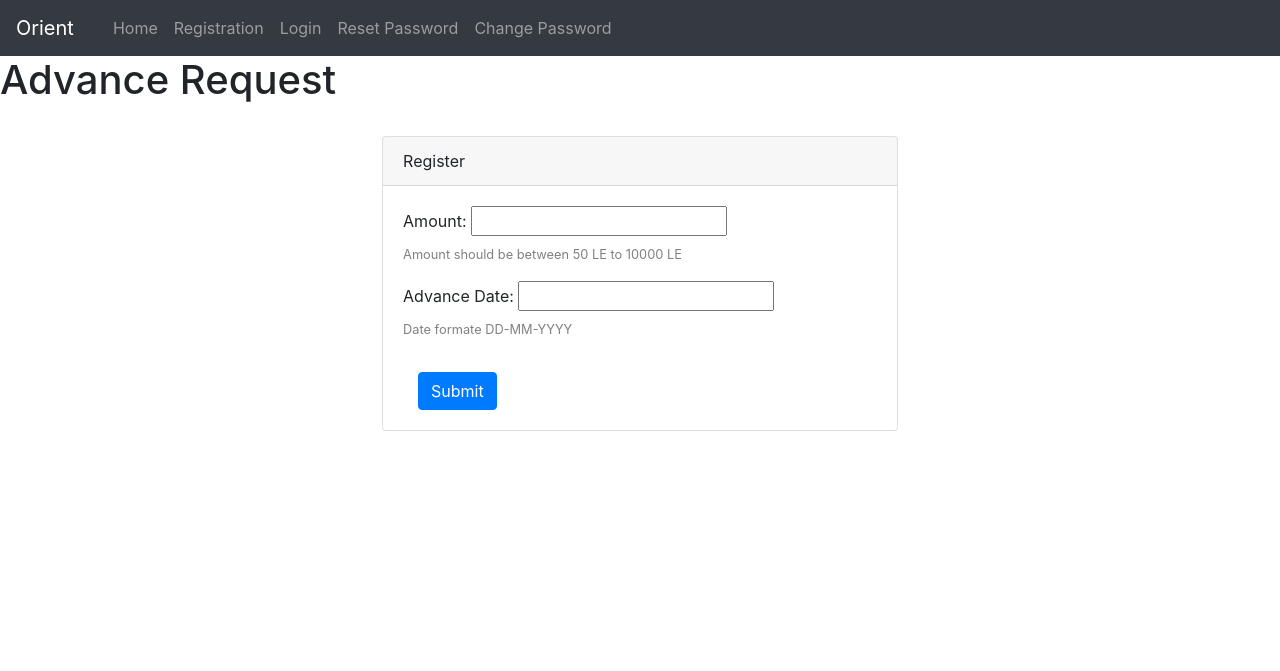
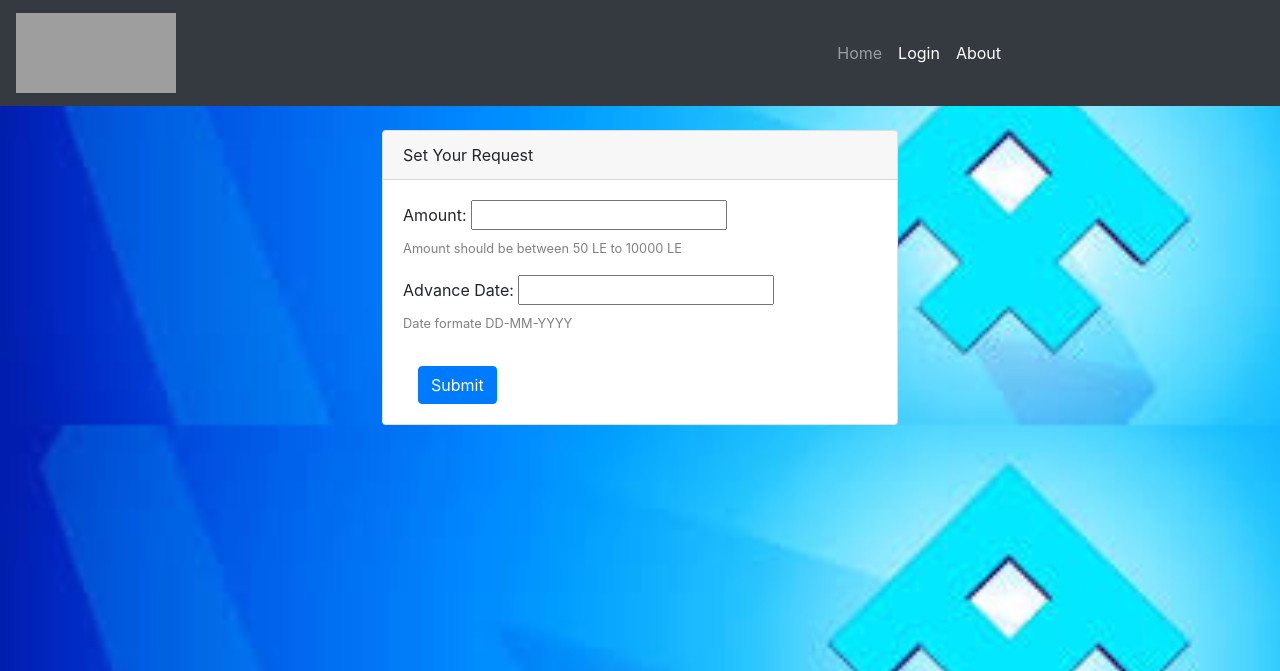
Before and after one commit to Shehab-Magdy/orient_project, a Django app: page /home/advance in a window 1280 px wide. Shown: the top 671 px of the page. Run offline with Django 3.2, Linux system fonts and the light colour scheme; some libraries are stand-ins or nearby versions; grey boxes are pictures that could not be loaded.

Commit message:
set logo and background

```diff
--- a/orient_advances/templates/about.html
+++ b/orient_advances/templates/about.html
@@ -2,7 +2,6 @@
 {% extends 'base.html' %} {% load crispy_forms_tags %} {% block title %}
 <title>About</title>
 {% endblock title %} {% block PageTitle %}
-<h1>About</h1>
 {% endblock PageTitle %} {% block Content %}
 
-{% block Content %}
+{% endblock Content %}
--- a/orient_advances/templates/base.html
+++ b/orient_advances/templates/base.html
@@ -1,3 +1,4 @@
+{% load static %}
 <!DOCTYPE html>
 <html lang="en">
     <head>
@@ -8,17 +9,24 @@
         <!-- Fonts -->
         <link rel="dns-prefetch" href="https://fonts.gstatic.com">
         <link href="https://fonts.googleapis.com/css?family=Raleway:300,400,600" rel="stylesheet" type="text/css">
-        <link rel="icon" href="Favicon.png">
+        <link rel="icon" href="{% static 'orient_advances/dist/img/Favicon.ico' %}">
         <!-- Bootstrap CSS -->
         <link rel="stylesheet" href="https://stackpath.bootstrapcdn.com/bootstrap/4.1.3/css/bootstrap.min.css">
+        <link rel="stylesheet" href="{% static "orient_advances/dist/css/styles.min.css" %}">
 
     {% block title %}
     <title>Registration</title>
     {% endblock title %}
 
+    <style>
+      body {
+         background-image: url({% static "orient_advances/dist/img/images.jpg" %});
+           background-size: cover;
+            }
+</style>
     </head>
     <body>
-      <nav class="navbar navbar-expand-lg navbar-dark bg-dark sticky-top">
+      <!-- <nav class="navbar navbar-expand-lg navbar-dark bg-dark sticky-top">
         <a class="navbar-brand" href="{% url 'home' %}">Orient</a>
         <button class="navbar-toggler" type="button" data-toggle="collapse" data-target="#navbarSupportedContent" aria-controls="navbarSupportedContent" aria-expanded="false" aria-label="Toggle navigation">
           <span class="navbar-toggler-icon"></span>
@@ -55,7 +63,40 @@
             </li>
           </ul>
         </div>
+      </nav> -->
+      <nav class="navbar navbar-expand-lg navbar-dark bg-dark sticky-top">
+        <a class="navbar-brand" href="{% url 'home' %}"><img data-bs-hover-animate="pulse" src="{% static "orient_advances/dist/img/logo.png" %}" width="160" height="80"></a>
+        <button class="navbar-toggler" type="button" data-toggle="collapse" data-target="#navbarSupportedContent" aria-controls="navbarSupportedContent" aria-expanded="false" aria-label="Toggle navigation">
+          <span class="navbar-toggler-icon"></span>
+        </button>
+
+        <div class="collapse navbar-collapse col-md-8" id="navbarSupportedContent">
+          <ul class="navbar-nav ml-auto">
+            <li class="nav-item">
+              <a class="nav-link" href="{% url 'home' %}">Home <span class="sr-only">(current)</span></a>
+            </li>
+            {% if user.is_authenticated %}
+            <li class="nav-item">
+              <li class="nav-item" role="presentation"><a class="nav-link active" href="{% url 'profile' %}">Profile</a></li>
+            </li>
+            <li class="nav-item">
+              <li class="nav-item" role="presentation"><a class="nav-link active" href="{% url 'logout' %}">Logout</a></li>
+            </li>
+            <li class="nav-item">
+              <li class="nav-item" role="presentation"><a class="nav-link active" href="{% url 'advance' %}">Request Advance</a></li>
+            </li>
+            {% else %}
+            <li class="nav-item">
+              <li class="nav-item" role="presentation"><a class="nav-link active" href="{% url 'login' %}">Login</a></li>
+            </li>
+            {% endif %}
+              <li class="nav-item">
+                <li class="nav-item" role="presentation"><a class="nav-link active" href="{% url 'advance_about' %}">About</a></li>
+              </li>
+          </ul>
+        </div>
       </nav>
+
     {% if messages %} {% for message in messages %}
     <div class="alert alert-{{ message.tags }}">
       {{ message }}
--- a/orient_advances/templates/orient_advances/advance_request.html
+++ b/orient_advances/templates/orient_advances/advance_request.html
@@ -5,7 +5,6 @@
 {% endblock title %}
 
 {% block PageTitle %}
-<h1>Advance Request</h1>
   {% endblock PageTitle %}
 
 {% block Content %}
@@ -15,7 +14,7 @@
         <div class="row justify-content-center">
           <div class="col-md-5">
             <div class="card">
-                        <div class="card-header">Register</div>
+                        <div class="card-header">Set Your Request</div>
                         <div class="card-body">
                           <form name="my-form" onsubmit="return validform()" action="" method="POST">{% csrf_token %}
                                 <fieldset class="form-group">
--- a/orient_advances/templates/orient_advances/index.html
+++ b/orient_advances/templates/orient_advances/index.html
@@ -5,5 +5,4 @@
 {% endblock title %}
 
 {% block PageTitle %}
-<h1>Index page</h1>
   {% endblock PageTitle %}
--- a/orient_advances/urls.py
+++ b/orient_advances/urls.py
@@ -4,6 +4,7 @@ from orient_advances.views import views, GeneratePdf
 
 urlpatterns = [
     path('home/', views.index, name='home'),
+    path('about/', views.adv_about, name='advance_about'),
     path('', views.index, name='home0'),
     path('pdf/',GeneratePdf.GeneratePdf.as_view(),name='to_pdf'),
     path('home/advance', views.advance_request, name='advance'),
--- a/orient_advances/views/views.py
+++ b/orient_advances/views/views.py
@@ -6,6 +6,9 @@ from django.contrib import messages
 
 def index(request):
     return render(request,'orient_advances/index.html')
+
+def adv_about(request):
+    return render(request,'about.html')
 
 def advance_request(request):
     context = {}
--- a/user_management/models/account.py
+++ b/user_management/models/account.py
@@ -49,7 +49,7 @@ class Account(AbstractBaseUser):
         verbose_name_plural = 'Accounts'
 
     def __str__(self):
-        return f'{self.username} profile'
+        return f'{self.username}'
 
     def has_perm(self, perm, obj=None):
         return self.is_admin
--- a/user_management/models/profile.py
+++ b/user_management/models/profile.py
@@ -15,4 +15,4 @@ class Profile(models.Model):
         verbose_name_plural = 'Profiles'
 
     def __str__(self):
-        return f'{self.user.username} Profile'
+        return f'{self.user.username}'
--- a/user_management/templates/user_management/login.html
+++ b/user_management/templates/user_management/login.html
@@ -2,7 +2,6 @@
 {% extends 'base.html' %} {% load crispy_forms_tags %} {% block title %}
 <title>Login</title>
 {% endblock title %} {% block PageTitle %}
-<h1>Login</h1>
 {% endblock PageTitle %} {% block Content %}
 
 <main class="my-form pt-4">
--- a/user_management/templates/user_management/logout.html
+++ b/user_management/templates/user_management/logout.html
@@ -1,7 +1,6 @@
 {% extends 'base.html' %} {% load crispy_forms_tags %} {% block title %}
 <title>Logged out</title>
 {% endblock title %} {% block PageTitle %}
-<h1>Logged out</h1>
 {% endblock PageTitle %} {% block Content %}
 
     <div id="logreg-forms">
--- a/user_management/templates/user_management/profile.html
+++ b/user_management/templates/user_management/profile.html
@@ -1,7 +1,6 @@
 {% extends 'base.html' %} {% load crispy_forms_tags %} {% block title %}
 <title>Login</title>
 {% endblock title %} {% block PageTitle %}
-<h1>Login</h1>
 {% endblock PageTitle %} {% block Content %}
 
 <main class="my-form pt-4">
--- a/user_management/templates/user_management/registration.html
+++ b/user_management/templates/user_management/registration.html
@@ -5,7 +5,6 @@
 {% endblock title %}
 
 {% block PageTitle %}
-<h1>Registration</h1>
   {% endblock PageTitle %}
 
 {% block Content %}
```
Also changed, not shown: db.sqlite3, orient_advances/static/orient_advances/dist/img/Favicon.ico (renamed from orient_advances/static/orient_advances/dist/img/logo.ico), orient_advances/static/orient_advances/dist/img/images.jpg (added).
